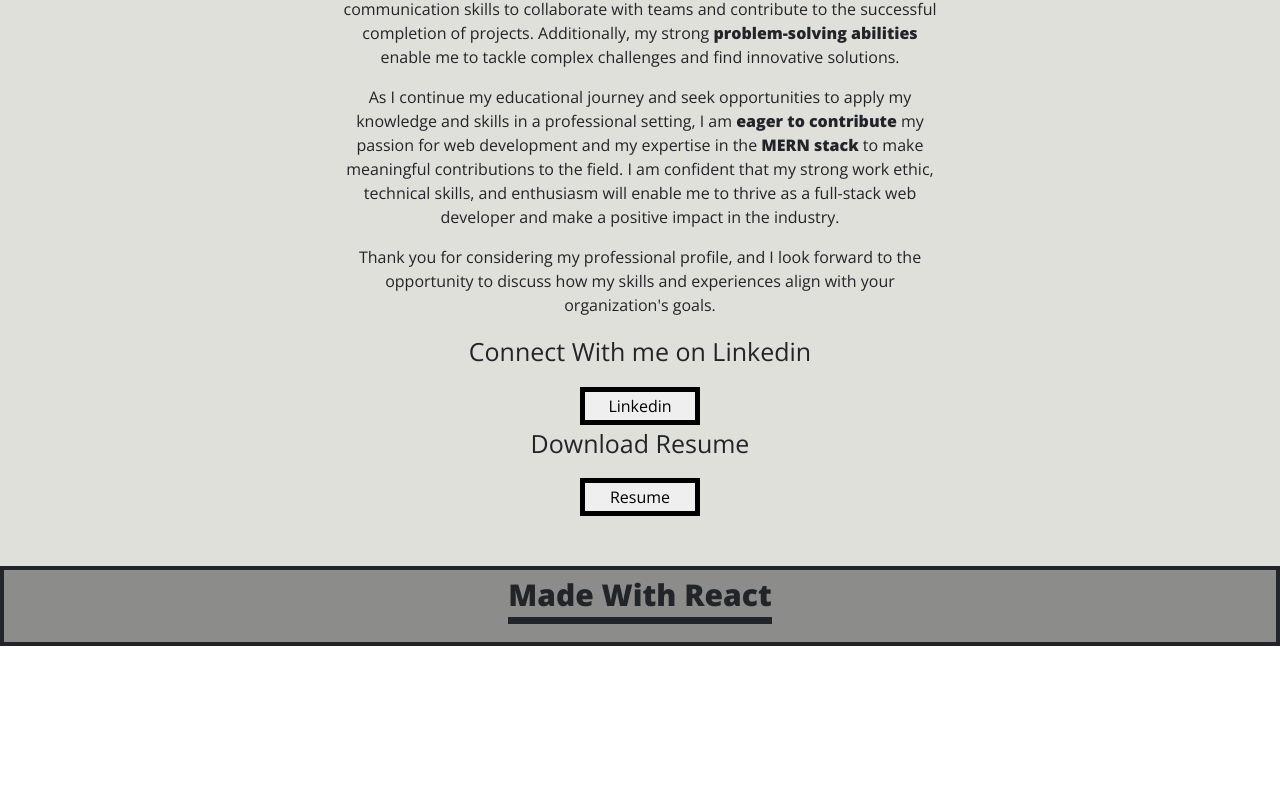
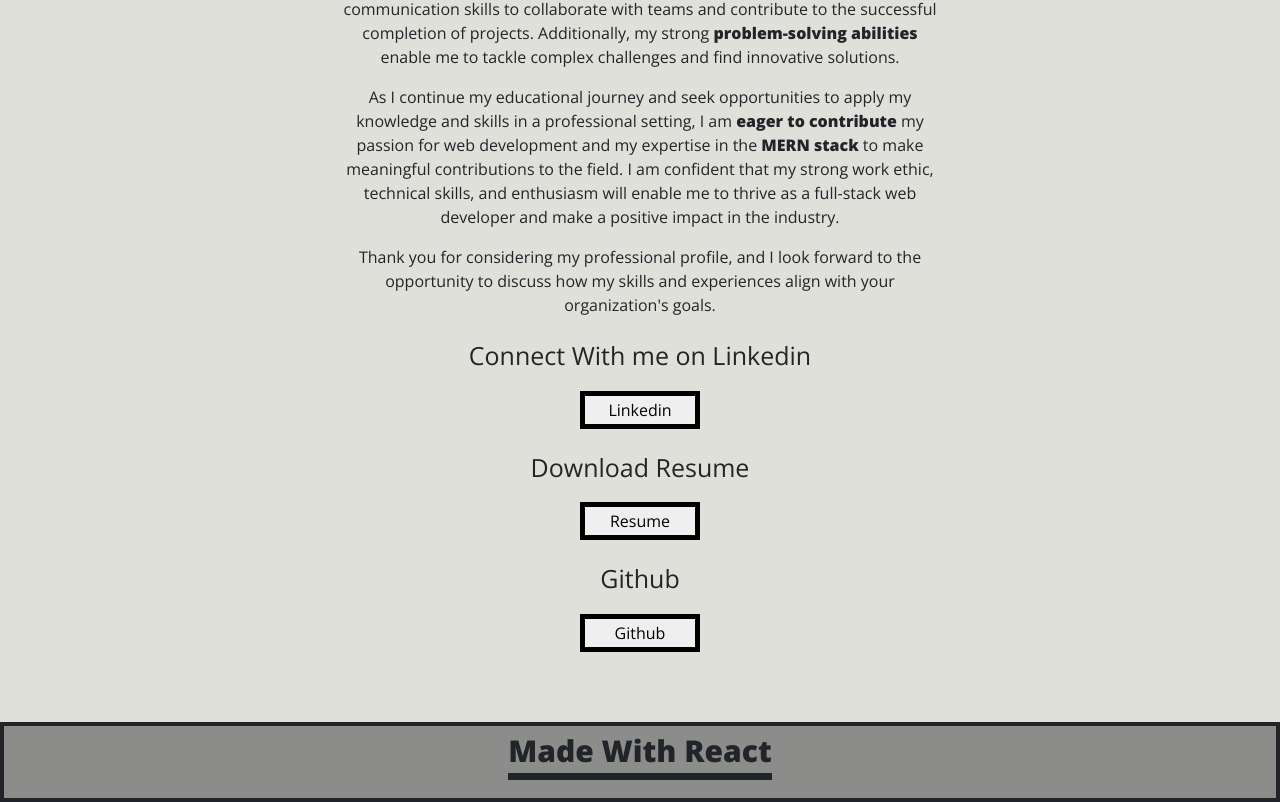
Before and after one commit to amarjitmangarhia/portfolio, a React (Create React App) app: page /about in a window 1280 px wide. Shown: the part 1326-2128 px from the top of the page. Before the commit the page ends 1972 px from the top, so only its background shows below. Built offline with nearby package versions, Linux system fonts and the light colour scheme.

Commit message:
added github

```diff
--- a/package.json
+++ b/package.json
@@ -12,6 +12,7 @@
     "@testing-library/react": "^13.4.0",
     "@testing-library/user-event": "^13.5.0",
     "bootstrap": "^5.2.3",
+    "framer-motion": "^10.16.4",
     "pattern.css": "^1.0.0",
     "react": "^18.2.0",
     "react-bootstrap": "^2.7.4",
--- a/src/components/about/About.js
+++ b/src/components/about/About.js
@@ -35,6 +35,10 @@ const About = () => {
                             <p>Download Resume</p>
                           <a href={resume} download="amar_resume" target="_blank" rel="noreferrer" >  <button>Resume</button></a>
                         </div>
+                        <div className={styles.connect}>
+                            <p>Github</p>
+                            <a href='https://github.com/amarjitmangarhia' >  <button>Github</button></a>
+                        </div>
                     </div>
 
                 </div>
--- a/src/components/about/About.module.css
+++ b/src/components/about/About.module.css
@@ -56,6 +56,10 @@ span {
     font-size: 25px;
 }
 
+.connection .connect {
+    margin: 20px 0;
+}
+
 .connection .connect button{
 
         list-style-type: none;
--- a/src/components/projects/Projects.js
+++ b/src/components/projects/Projects.js
@@ -6,6 +6,7 @@ import quotes_app from "../../images/projectImages/quotes_app.png"
 import twitter_app from "../../images/projectImages/twitter.png"
 import guess_number_game from "../../images/projectImages/guess_number_game.png"
 import cricket from "../../images/projectImages/cricket.png"
+import ecommerce from "../../images/projectImages/ecommerce.jpg"
 
 const Projects = () => {
     return (
@@ -21,6 +22,7 @@ const Projects = () => {
                 {/* <Project image={twitter_app} appName={"Twitter Clone App"} link={"https://am-twitter-clone.netlify.app/"} appDescription={"The React Twitter Clone offers a simplified Twitter-like experience. Post tweets, follow users, and engage with content seamlessly. User-friendly and intuitive for quick social networking."}/> */}
                 <Project image={guess_number_game} appName={"Guess Number Game"} link={"https://guess-number-game-main.vercel.app/"} appDescription={"Welcome to the Guess Number Game! Your challenge is to guess a number between 1 and 20. After making your guess, the game will reveal the hidden number to see if you've guessed correctly."}/>
                 <Project image={cricket} appName={"Cricket Score Counter"} link={"https://gullicricket.netlify.app/"} appDescription={"Fun Project to count cricket score. Count each ball with score, wickets, no ball, six and four."}/>
+                <Project image={ecommerce} appName={"E-Commerce Project"} link={"https://amarecommerce.vercel.app/"} appDescription={"A fun project made using React where you can buy computer related accessories."}/>
 
             </div>
         </div>
```
Also changed, not shown: src/components/home/Home.js (+14 -4 lines), src/images/projectImages/ecommerce.jpg (added), 1 other file (tests, documents, lock files or other folders).
